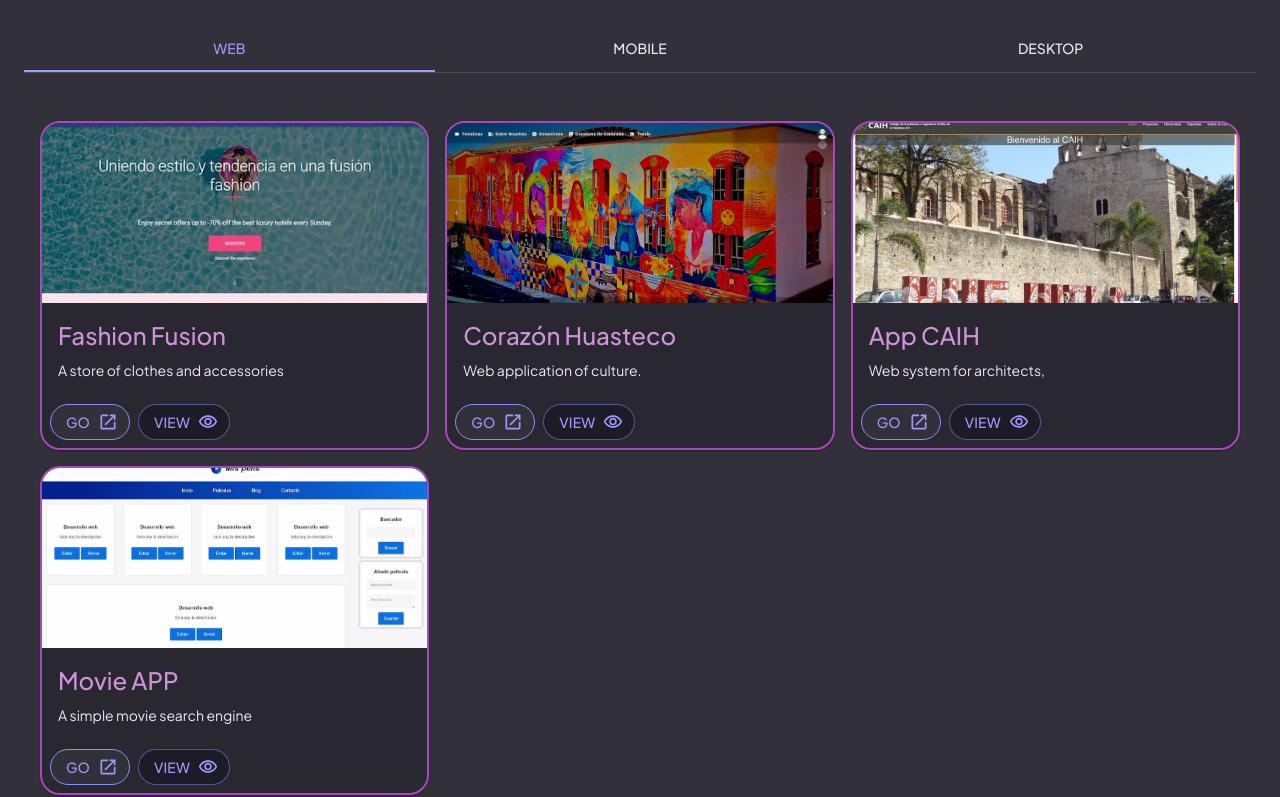
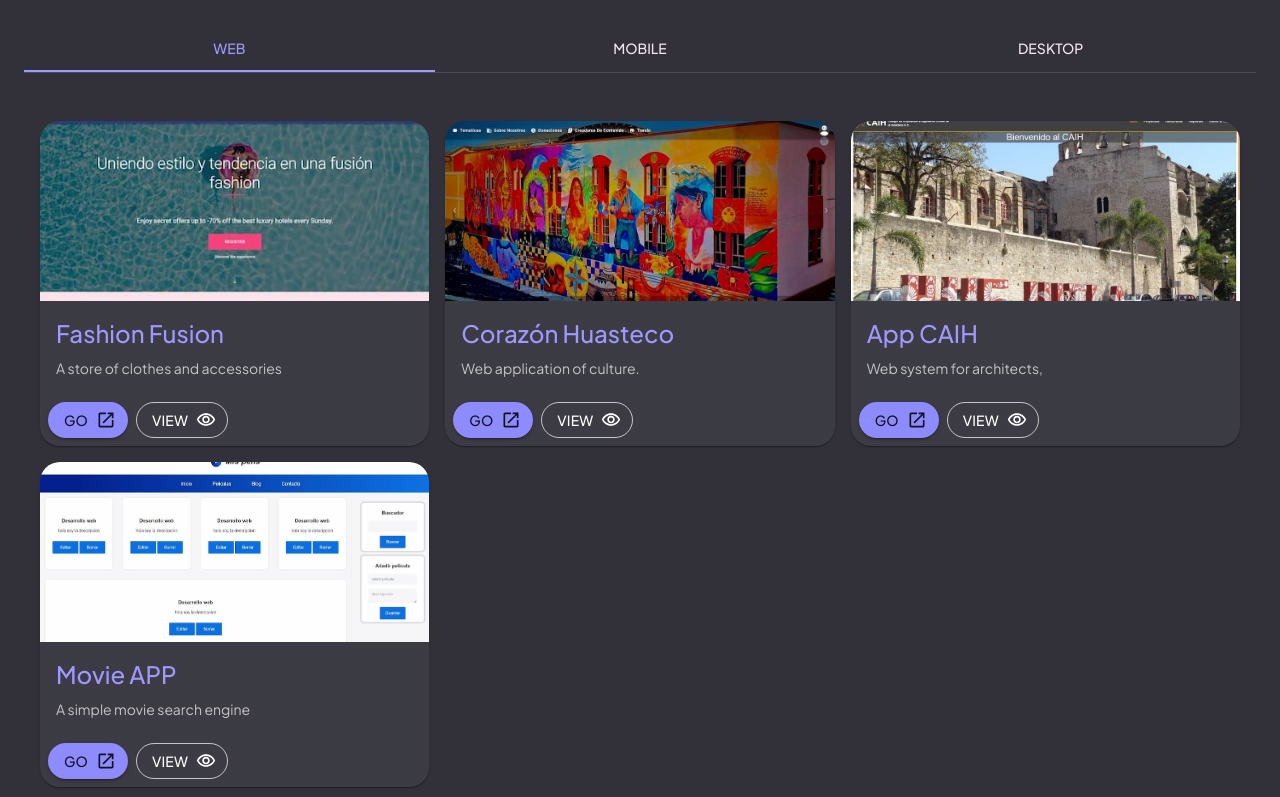
Before and after one commit to Elder-Meyer/personal-portfolio, a React (Vite) app: page /home in a window 1280 px wide. Shown: the part 3009-3806 px from the top of the page. Built offline with nearby package versions, Linux system fonts and the light colour scheme.

Commit message:
1.6.6 Update Variant Color Text Web Component

```diff
--- a/src/views/home/Projects/webProjects/Web.jsx
+++ b/src/views/home/Projects/webProjects/Web.jsx
@@ -22,6 +22,16 @@ export const Web = () => {
     setOpen(false);
   };
 
+  const [hoveredCard, setHoveredCard] = useState(null);
+
+  const handleMouseEnter = (index) => {
+    setHoveredCard(index);
+  };
+
+  const handleMouseLeave = () => {
+    setHoveredCard(null);
+  };
+
   return (
     <>
       <Grid container spacing={2} sx={{ mt: 2 }}>
@@ -30,18 +40,20 @@ export const Web = () => {
             <Grid item xs={12} sm={12} md={6} lg={4} xl={3} key={index}>
               <Card
                 sx={{
-                  bgcolor: "background.default",
                   maxWidth: "100%",
                   transition: "0.2s",
                   borderRadius: 5,
-                  border: "2px solid",
-                  borderColor: "secondary.dark",
-                  "&:hover": {
-                    transform: "scale(1.05)"
-                  }
+                  // border: "3px solid red",
+                  // border: "2px solid",
+                  // borderColor: "secondary.dark",
+                  transform: hoveredCard === index ? 'scale(1.05)' : 'scale(1)',
                 }}
               >
-                <CardActionArea onClick={() => handleClickOpen(project)}>
+                <CardActionArea onClick={() => handleClickOpen(project)}
+                  onMouseEnter={() => handleMouseEnter(index)}
+                  onMouseLeave={handleMouseLeave}
+                  sx={{ /*border: "3px solid blue",*/ }}
+                >
                   <CardMedia
                     component="img"
                     height="180"
@@ -53,26 +65,24 @@ export const Web = () => {
                       gutterBottom
                       variant="h5"
                       component="div"
-                      color="secondary.main"
+                      color="primary.light"
                       fontWeight={500}
                     >
                       {project.title}
                     </Typography>
-                    <Typography variant="body2" color="secondary.light">
+                    <Typography variant="body2" color="text.secondary">
                       {project.description}
                     </Typography>
                   </CardContent>
                 </CardActionArea>
+
                 <CardActions>
                   <Button
                     size="medium"
                     color="primary"
-                    variant="outlined"
+                    variant="contained"
                     sx={{
                       borderRadius: 5,
-                      bgcolor: "background.paper",
-                      color: "primary.light",
-                      borderColor: "primary.main",
                       '&:hover': {
                         borderColor: "primary.light",
                       },
@@ -95,13 +105,13 @@ export const Web = () => {
                   </Button>
                   <Button
                     size="medium"
-                    color="primary"
                     variant="outlined"
                     sx={{
                       borderRadius: 5,
-                      color: "primary.light",
-                      bgcolor: "background.default",
+                      color: "text.primary",
+                      borderColor: "text.secondary",
                       '&:hover': {
+                        color: "primary.light",
                         borderColor: "primary.light",
                       },
                       '&:hover svg': {
```
